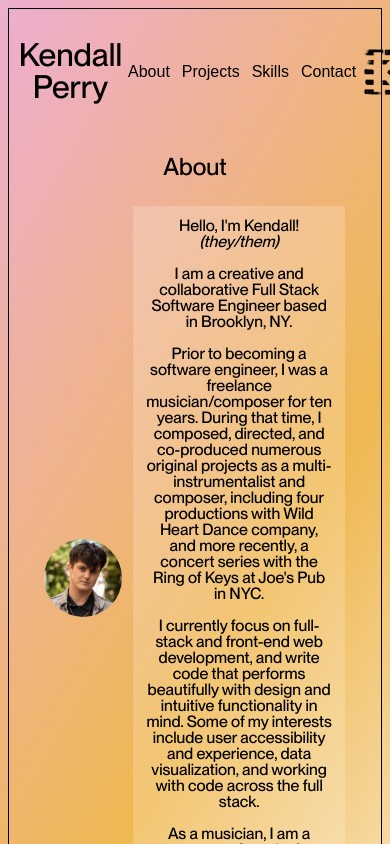
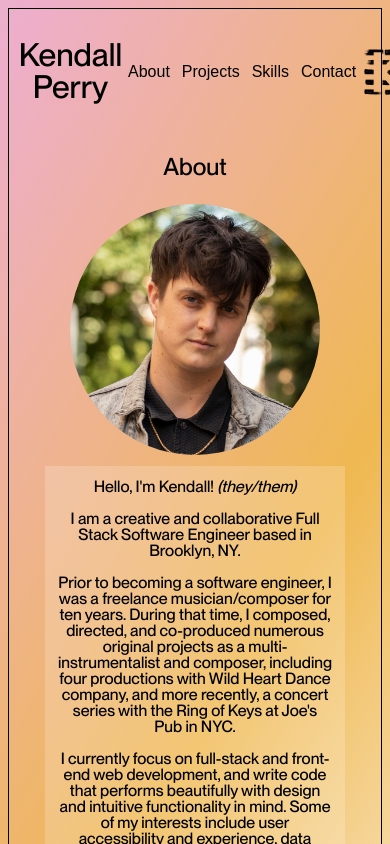
Before and after one commit to kendallperry/portfolio, a React (Create React App) app in the folder kendallperry/: page / in a window 390 px wide. Shown: the top 844 px of the page. Built offline with nearby package versions, Linux system fonts and the light colour scheme.

Commit message:
email verify check

```diff
--- a/kendallperry/src/App.css
+++ b/kendallperry/src/App.css
@@ -82,8 +82,31 @@ input {
   background-color: rgba(255, 255, 255, 0.192);
 }
 
+.image {
+  width: 30%;
+  margin: 5px;
+  border-radius: 50%;
+}
+
 @media (max-width: 820px) {
   #individual-project {
+    width: 80%;
+  }
+  .content-section {
+    display: flex;
+    flex-direction: column;
+  }
+  .image {
+    width: 50%;
+  }
+}
+
+@media (max-width: 600px) {
+  .content-section {
+    display: flex;
+    flex-direction: column;
+  }
+  .image {
     width: 80%;
   }
 }
@@ -121,12 +144,6 @@ input {
   margin: 5%;
 }
 
-.image {
-  width: 25%;
-  margin: 5px;
-  border-radius: 50%;
-}
-
 .project-image {
   width: 60%;
   height: 70%;
--- a/kendallperry/src/components/EmailForm.js
+++ b/kendallperry/src/components/EmailForm.js
@@ -1,4 +1,4 @@
-import React, { useRef } from "react";
+import React, { useRef, useState } from "react";
 import emailjs from "@emailjs/browser";
 import styled from "styled-components";
 
@@ -6,6 +6,22 @@ import styled from "styled-components";
 // const templateID = process.env.TEMPLATE_ID;
 
 const EmailForm = () => {
+  const [email, setEmail] = useState('')
+  const [error, setError] = useState(null)
+
+  const isValidEmail = (email) => {
+    return /\S+@\S+\.\S+/.test(email)
+  }
+
+  const handleChange = (e) => {
+    if (!isValidEmail(e.target.value)) {
+      setError('Email is invalid, please try again')
+    } else {
+      setError(null)
+    }
+    setEmail(e.target.value);
+  }
+
   const form = useRef();
 
   const sendEmail = (e) => {
@@ -37,7 +53,7 @@ const EmailForm = () => {
         <label>Name</label>
         <input type="text" name="user_name" />
         <label>Email</label>
-        <input type="email" name="user_email" />
+        <input type="email" name="user_email" value={email} onChange={handleChange} />
         <label>Write a Message</label>
         <textarea name="message" />
         <input id="submitButton" type="submit" value="Send" />
```
